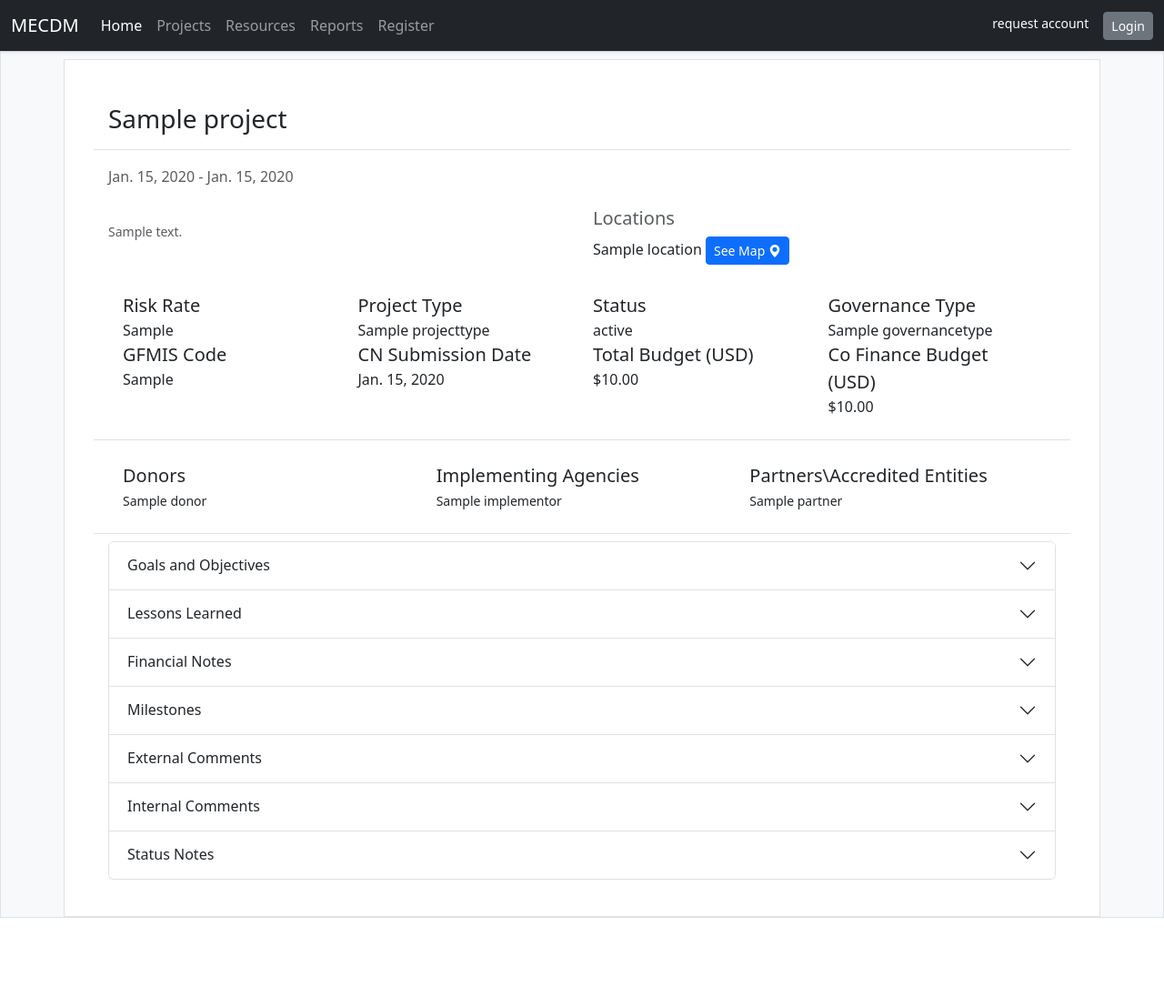
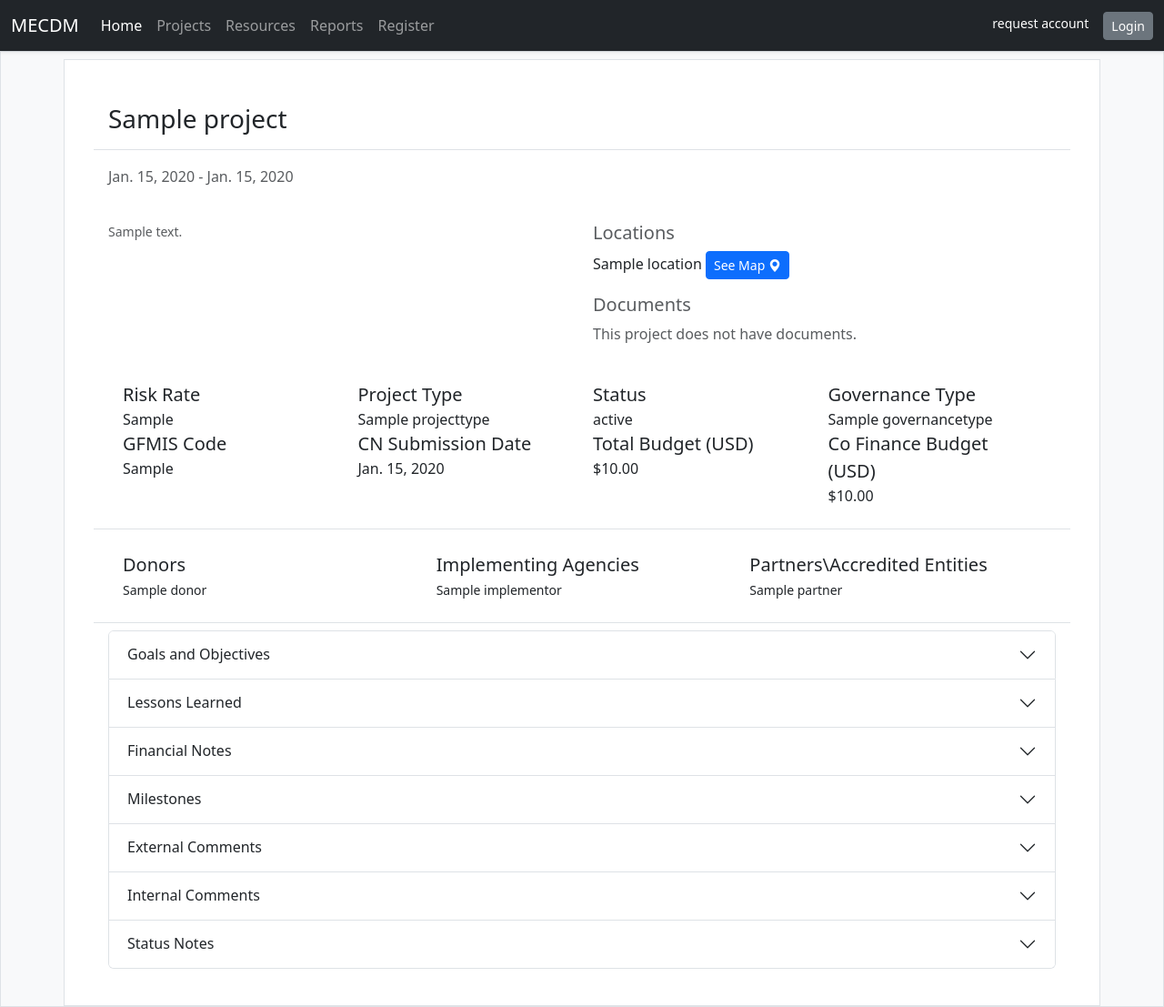
Before and after one commit to b-tupiti/mecdm-projects-portal, a Django app: page /projects/project/00000000-0000-0000-0000-000000000001/ in a window 1280 px wide. Shown: the whole page at 91% size. Before the commit the page ends 1009 px from the top, so only its background shows below. Run offline with Django 4.2, Linux system fonts and the light colour scheme; tables that the repository leaves empty hold one stand-in row (values such as "Sample post"); some libraries are stand-ins or nearby versions.

Commit message:
added documents to project, implemented single document download functionality

```diff
--- a/config/settings.py
+++ b/config/settings.py
@@ -123,6 +123,12 @@ USE_TZ = True
 
 STATIC_URL = 'static/'
 
+# # Base url to serve media files
+MEDIA_URL = '/uploads/'
+
+# Path where media is stored
+MEDIA_ROOT = BASE_DIR / 'uploads/'
+
 # Default primary key field type
 # https://docs.djangoproject.com/en/4.1/ref/settings/#default-auto-field
 
--- a/config/urls.py
+++ b/config/urls.py
@@ -1,6 +1,8 @@
 from django.contrib import admin
 from django.urls import path, include
 from users.views import home
+from django.conf import settings
+from django.conf.urls.static import static
 
 urlpatterns = [
     path('admin/', admin.site.urls),
@@ -11,3 +13,7 @@ urlpatterns = [
     # temporary
     path('', home, name="home"),
 ]
+
+if settings.DEBUG:
+    urlpatterns += static(settings.MEDIA_URL,
+                          document_root=settings.MEDIA_ROOT)
--- a/projects/admin.py
+++ b/projects/admin.py
@@ -37,3 +37,7 @@ admin.site.register(Location,LocationAdmin)
 class ScopeAdmin(admin.ModelAdmin):
     pass
 admin.site.register(Scope,ScopeAdmin)
+
+class DocumentAdmin(admin.ModelAdmin):
+    pass
+admin.site.register(Document,DocumentAdmin)
--- a/projects/apps.py
+++ b/projects/apps.py
@@ -4,3 +4,6 @@ from django.apps import AppConfig
 class ProjectsConfig(AppConfig):
     default_auto_field = 'django.db.models.BigAutoField'
     name = 'projects'
+
+    def ready(self):
+        import projects.signals
--- a/projects/models.py
+++ b/projects/models.py
@@ -5,7 +5,7 @@ import uuid
 
 
 class Project(models.Model):
-    title = models.CharField(max_length=200)
+    title = models.CharField(max_length=200, unique=True)
     description = models.TextField(blank=True,null=True)
     goals_objectives = models.TextField(blank=True,null=True)
     outcomes_outputs = models.TextField(blank=True,null=True)
@@ -147,3 +147,17 @@ class Location(models.Model):
 
     def __str__(self):
         return self.name
+
+
+
+class Document(models.Model):
+
+    file = models.FileField(upload_to='documents/')
+    project = models.ForeignKey(Project, to_field='title', on_delete=models.CASCADE, null=True, blank=True)
+    created = models.DateTimeField(auto_now_add=True)
+    id = models.UUIDField(default=uuid.uuid4, unique=True,
+                          primary_key=True, editable=False)
+
+    def __str__(self):
+        filename = self.file.name.split('/')[-1]
+        return filename
--- a/projects/templates/projects/project.html
+++ b/projects/templates/projects/project.html
@@ -22,6 +22,9 @@
                         <p class=" small text-muted p-3">{{project.description}}</p>
                     </div>
                     <div class="col-6">
+
+
+                            <p >
                                 <h5 class=" fs-5 text-muted ">Locations</h5>
                                 {% if project.locations.all %}
                                 {% for location in project.locations.all %}
@@ -30,6 +33,22 @@
                                 {% else %}
                                 <span>No locations specified</span>
                                 {% endif %}
+                            </p>
+
+                            <p >
+                                <h5 class=" fs-5 text-muted ">Documents</h5>
+                                {% if documents %}
+                                    {% for document in documents %}
+
+
+                                    <span class="me-3"> <a href="{{document.file.url}}"  class="text-decoration-none" download> {{document}} <i class="bi bi-file-earmark-pdf-fill text-danger"></i></a></span>
+                                    {% endfor %}
+                                {% else %}
+                                    <span class="text-muted">This project does not have documents.</span>
+                                {% endif %}
+                            </p>
+
+
                     </div>
                 </div>
 
--- a/projects/views.py
+++ b/projects/views.py
@@ -36,8 +36,15 @@ def Projects(request):
 
 
 def SingleProject(request, pk):
+
     project = Project.objects.get(id=pk)
-    context = {'project':project}
+    documents = Document.objects.filter(project=project)
+
+    context = {
+        'project':project,
+        'documents': documents,
+    }
+
     return render(request,'projects/project.html', context)
 
 
```
Also changed, not shown: projects/signals.py (added, +14 -0 lines), projects/migrations/0012_alter_project_title_document.py (added). Lines whose indentation alone changed are shown as unchanged.
